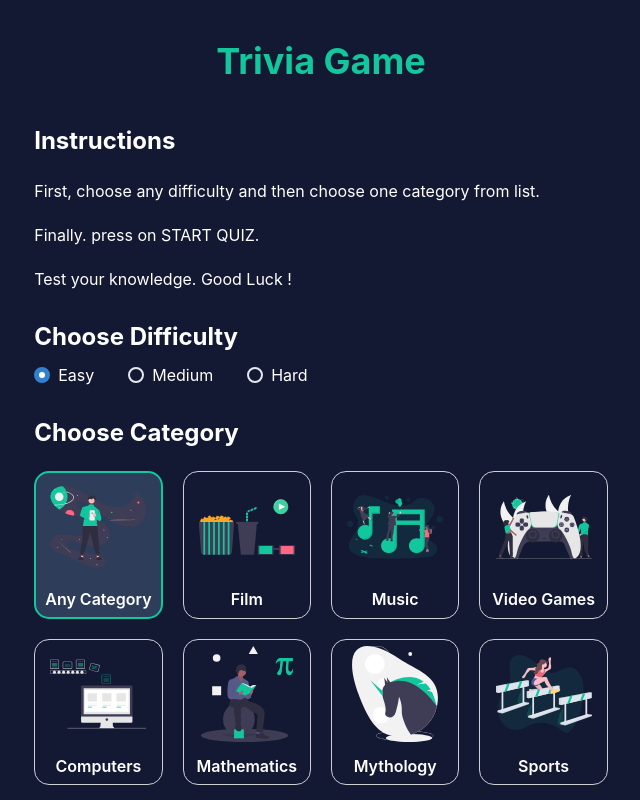
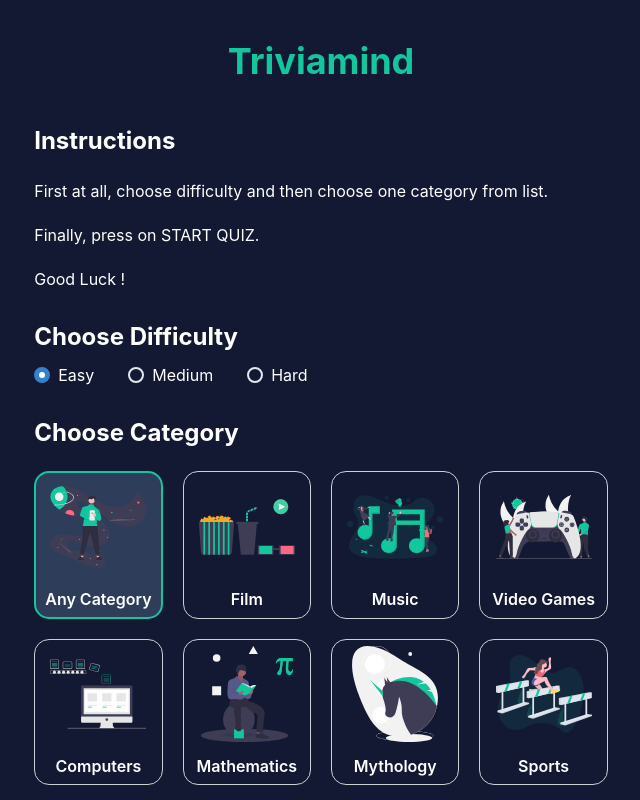
Before and after one commit to PriteshJain/hackdevfest, a React (Vite) app: page / in a window 1280 px wide. Shown: the top 800 px of the page, without its empty margins (319-959 px from the left). Built offline with nearby package versions, Linux system fonts and the light colour scheme; no server answers.

Commit message:
Minor fixes

```diff
--- a/index.html
+++ b/index.html
@@ -4,7 +4,7 @@
     <meta charset="UTF-8" />
     <meta name="viewport" content="width=device-width, initial-scale=1.0" />
     <link rel="icon" type="image/svg+xml" href="/src/favicon.svg" />
-    <title>Trivia Fun</title>
+    <title>Triviamind</title>
     <meta name="description" content="Trivia questions with many of topics free! Have a fun time online. Film, Music, History, and much more. How much do you know? Test your knowledge">
     <meta name="keywords" content="trivia, quiz, trivia questions, fun time" />
     <link rel="icon" type="image/x-icon" href="/src/assets/favicon.ico">
--- a/src/App.tsx
+++ b/src/App.tsx
@@ -114,7 +114,7 @@ const App = () => {
     <Flex
       direction='column'
       p={10}>
-      <Header content='Trivia Game' />
+      <Header content='Triviamind' />
       { isLeft && <StartPanel startGame={ startGame} isLoading={ loading }/> }
       { isGameOver && <GameOverPanel score={ totalScore } nextQuiz={ leftGame }/> }
       { !isLeft && !isGameOver && (
--- a/src/components/StartPanel/InstructionsPanel/index.tsx
+++ b/src/components/StartPanel/InstructionsPanel/index.tsx
@@ -1,8 +1,4 @@
 import { Box, Text } from '@chakra-ui/layout'
-
-type Props = {
-  message: string
-}
 
 const InstructionsPanel = () => {
   return (
@@ -13,13 +9,13 @@ const InstructionsPanel = () => {
         fontSize='2xl'
         mb={5}>Instructions</Text>
       <Text color='white' fontSize='md' mb={5}>
-        First, choose any difficulty and then choose one category from list.
+        First at all, choose difficulty and then choose one category from list.
       </Text>
       <Text color='white' fontSize='md' mb={5}>
-        Finally. press on START QUIZ.
+        Finally, press on START QUIZ.
       </Text>
       <Text color='white' fontSize='md' mb={5}>
-        Test your knowledge. Good Luck !
+        Good Luck !
       </Text>
     </Box>
   )
```
